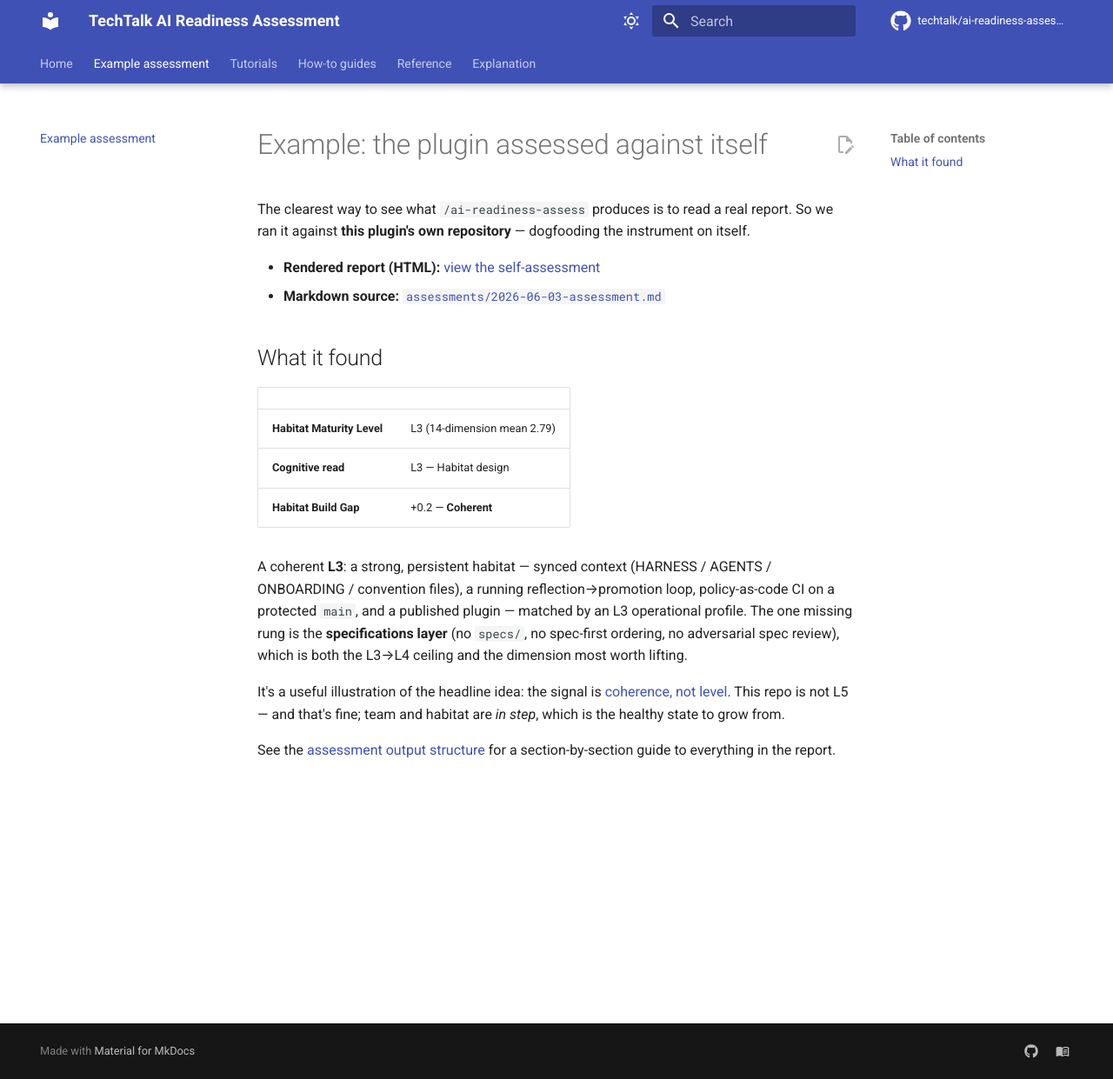
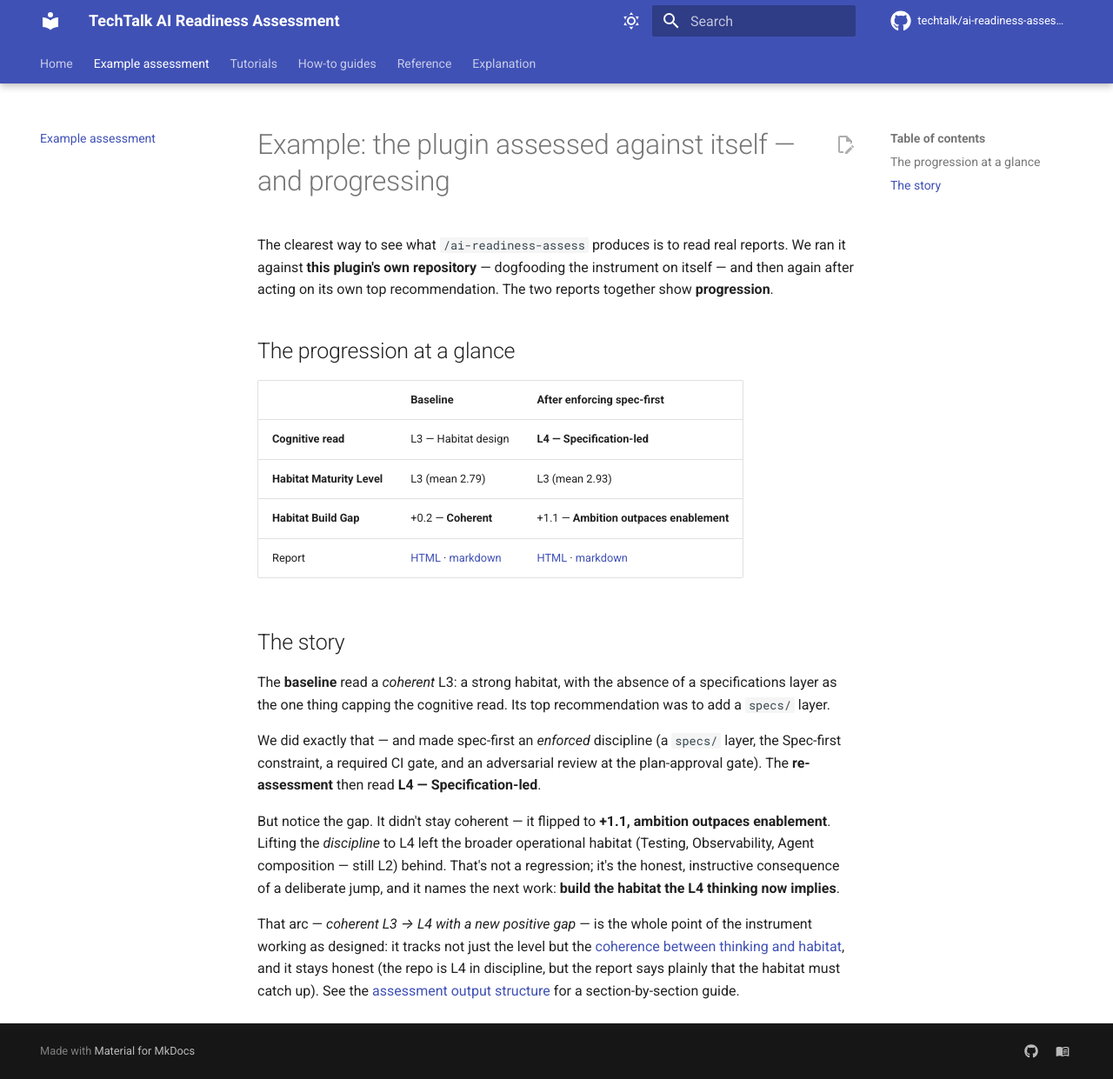
Before and after one commit to techtalk/ai-readiness-assessment, an MkDocs documentation site: the page built from docs/examples.md, in a window 1280 px wide and 1241 px high. Shown: the whole window at 87% size. Built offline with MkDocs 1.6.1 and Material for MkDocs 9.7.7, drawn with Linux system fonts in a browser that asks for light colours; comment, search, counter and statistics services are not loaded.

Commit message:
Add the L3→L4 progression re-assessment as an example (#35)
After enforcing spec-first, re-ran /ai-readiness-assess against this repo:
the cognitive read crossed L3→L4 (Specification-led), and — honestly —
the Habitat Build Gap flipped +0.2 (Coherent) → +1.1 (Ambition outpaces
enablement) because the operational habitat (Testing/Observability/
Composition still L2) didn't keep pace.

- assessments/2026-06-03-assessment-2.md + .html — the re-assessment.
- docs/examples/self-assessment-2.html — published render.
- docs/examples.md — reframed as a before/after progression.
- README Example section — progression table.

```diff
--- a/docs/examples.md
+++ b/docs/examples.md
@@ -1,32 +1,41 @@
-# Example: the plugin assessed against itself
+# Example: the plugin assessed against itself — and progressing
 
-The clearest way to see what `/ai-readiness-assess` produces is to read a
-real report. So we ran it against **this plugin's own repository** —
-dogfooding the instrument on itself.
+The clearest way to see what `/ai-readiness-assess` produces is to read
+real reports. We ran it against **this plugin's own repository** —
+dogfooding the instrument on itself — and then again after acting on its
+own top recommendation. The two reports together show **progression**.
 
-- **Rendered report (HTML):** [view the self-assessment](examples/self-assessment.html)
-- **Markdown source:** [`assessments/2026-06-03-assessment.md`](https://github.com/techtalk/ai-readiness-assessment/blob/main/assessments/2026-06-03-assessment.md)
+## The progression at a glance
 
-## What it found
+| | Baseline | After enforcing spec-first |
+| --- | --- | --- |
+| **Cognitive read** | L3 — Habitat design | **L4 — Specification-led** |
+| **Habitat Maturity Level** | L3 (mean 2.79) | L3 (mean 2.93) |
+| **Habitat Build Gap** | +0.2 — **Coherent** | +1.1 — **Ambition outpaces enablement** |
+| Report | [HTML](examples/self-assessment.html) · [markdown](https://github.com/techtalk/ai-readiness-assessment/blob/main/assessments/2026-06-03-assessment.md) | [HTML](examples/self-assessment-2.html) · [markdown](https://github.com/techtalk/ai-readiness-assessment/blob/main/assessments/2026-06-03-assessment-2.md) |
 
-| | |
-| --- | --- |
-| **Habitat Maturity Level** | L3 (14-dimension mean 2.79) |
-| **Cognitive read** | L3 — Habitat design |
-| **Habitat Build Gap** | +0.2 — **Coherent** |
+## The story
 
-A coherent **L3**: a strong, persistent habitat — synced context
-(HARNESS / AGENTS / ONBOARDING / convention files), a running
-reflection→promotion loop, policy-as-code CI on a protected `main`, and a
-published plugin — matched by an L3 operational profile. The one missing
-rung is the **specifications layer** (no `specs/`, no spec-first
-ordering, no adversarial spec review), which is both the L3→L4 ceiling
-and the dimension most worth lifting.
+The **baseline** read a *coherent* L3: a strong habitat, with the absence
+of a specifications layer as the one thing capping the cognitive read.
+Its top recommendation was to add a `specs/` layer.
 
-It's a useful illustration of the headline idea: the signal is
-[coherence, not level](explanation/coherence-not-level.md). This repo is
-not L5 — and that's fine; team and habitat are *in step*, which is the
-healthy state to grow from.
+We did exactly that — and made spec-first an *enforced* discipline (a
+`specs/` layer, the Spec-first constraint, a required CI gate, and an
+adversarial review at the plan-approval gate). The **re-assessment** then
+read **L4 — Specification-led**.
 
-See the [assessment output structure](reference/assessment-output.md) for
-a section-by-section guide to everything in the report.
+But notice the gap. It didn't stay coherent — it flipped to **+1.1,
+ambition outpaces enablement**. Lifting the *discipline* to L4 left the
+broader operational habitat (Testing, Observability, Agent composition —
+still L2) behind. That's not a regression; it's the honest, instructive
+consequence of a deliberate jump, and it names the next work: **build the
+habitat the L4 thinking now implies**.
+
+That arc — *coherent L3 → L4 with a new positive gap* — is the whole
+point of the instrument working as designed: it tracks not just the level
+but the [coherence between thinking and habitat](explanation/coherence-not-level.md),
+and it stays honest (the repo is L4 in discipline, but the report says
+plainly that the habitat must catch up). See the
+[assessment output structure](reference/assessment-output.md) for a
+section-by-section guide.
```
Also changed, not shown: CHANGELOG.md (+5 -0 lines), README.md (+12 -7 lines), assessments/2026-06-03-assessment-2.md (added, +167 -0 lines), docs/examples/self-assessment-2.html (added, +153 -0 lines), 1 other file.
